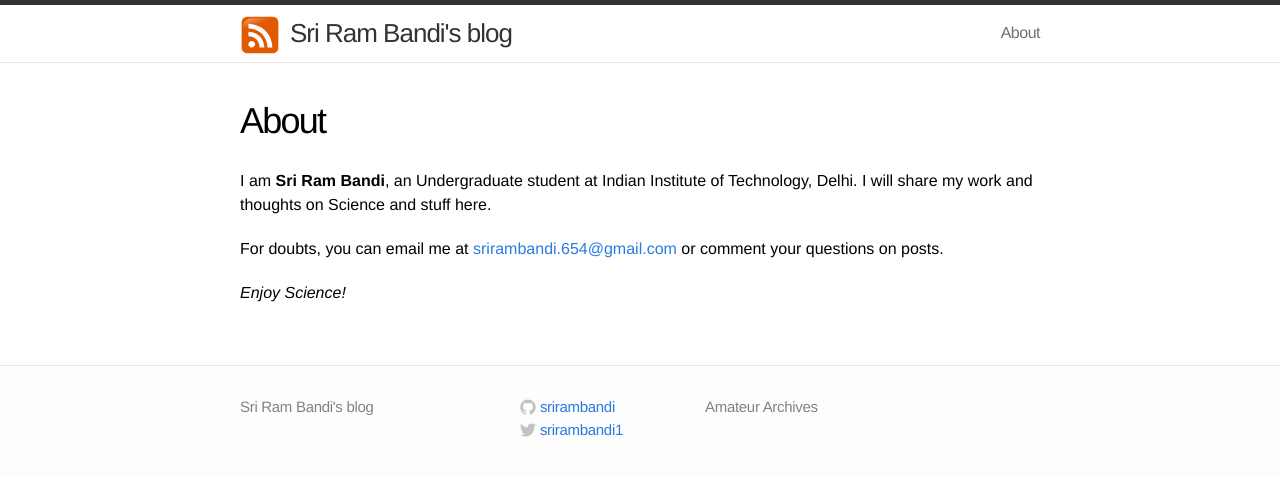
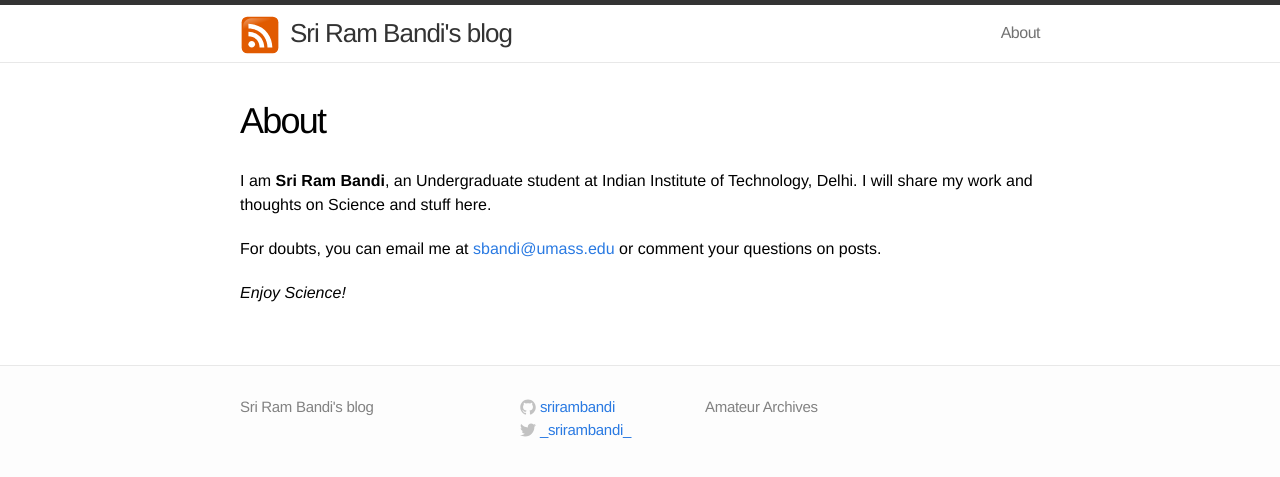
Before and after one commit to srirambandi/srirambandi.github.io, a Jekyll site: the page built from about.md, in a window 1280 px wide. Shown: the top 477 px of the page. Built offline with Jekyll 4.4.1, drawn with Linux system fonts in a browser that asks for light colours.

Commit message:
blog update

```diff
--- a/_config.yml
+++ b/_config.yml
@@ -14,11 +14,11 @@
 # You can create any custom variable you would like, and they will be accessible
 # in the templates via {{ site.myvariable }}.
 title: Sri Ram Bandi's blog
-email: srirambandi.654@gmail.com
+email: sbandi@umass.edu
 description: "Amateur Archives"
 baseurl: "" # the subpath of your site, e.g. /blog
 url: "https://srirambandi.github.io" # the base hostname & protocol for your site, e.g. http://example.com
-twitter_username: srirambandi1
+twitter_username: _srirambandi_
 github_username:  srirambandi
 facebook_username:  srirambandi
 
--- a/_layouts/page.html
+++ b/_layouts/page.html
@@ -16,7 +16,7 @@ layout: default
  <div id="disqus_thread"></div>
   <script type="text/javascript">
       /* * * CONFIGURATION VARIABLES: EDIT BEFORE PASTING INTO YOUR WEBPAGE * * */
-      var disqus_shortname = 'karpathyblog'; // required: replace example with your forum shortname
+      var disqus_shortname = 'srirambandiblog'; // required: replace example with your forum shortname
 
       /* * * DON'T EDIT BELOW THIS LINE * * */
       (function() {
```
